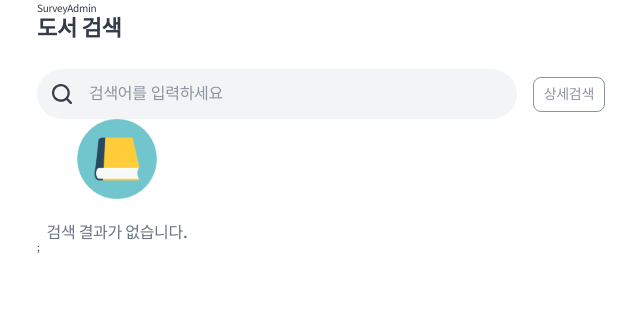
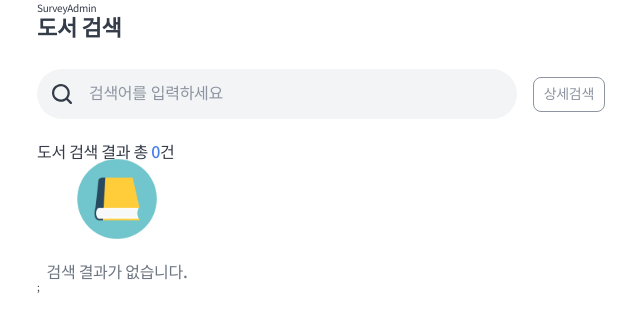
Before and after one commit to sggonee/cdri-books-seunggongwon, a React (Vite) app: page /search in a window 1280 px wide. Shown: the top 330 px of the page, without its empty margins (123-763 px from the left). Built offline with nearby package versions, Linux system fonts and the light colour scheme.

Commit message:
add search summary component

```diff
--- /dev/null
+++ b/src/components/template/search/Summary.module.css
@@ -0,0 +1,7 @@
+.container {
+  margin-top: var(--spacing-lg);
+
+  span {
+    color: var(--color-primary);
+  }
+}
--- /dev/null
+++ b/src/components/template/search/Summary.tsx
@@ -0,0 +1,16 @@
+import clsx from 'clsx';
+import styles from './Summary.module.css';
+
+interface Props {
+  count: number;
+}
+
+const Summary = ({ count }: Props) => {
+  return (
+    <p className={clsx(styles.container, 'text-md')}>
+      도서 검색 결과 총 <span>{count}</span>건
+    </p>
+  );
+};
+
+export default Summary;
--- a/src/css/variable.css
+++ b/src/css/variable.css
@@ -11,7 +11,7 @@
 
   --spacing-sm: 1rem;
   --spacing-md: 1.6rem;
-  --spacing-lg: 3.2rem;
+  --spacing-lg: 2.4rem;
 
   --layout-md: 960px;
 
--- a/src/pages/search/index.tsx
+++ b/src/pages/search/index.tsx
@@ -1,11 +1,13 @@
 import Form from '@/components/template/search/Form';
 import SearchNotFound from '@/components/template/search/NotFound';
+import Summary from '@/components/template/search/Summary';
 
 const Search = () => {
   return (
     <section>
       <h2>도서 검색</h2>
       <Form />
+      <Summary count={0} />
       <SearchNotFound />;
     </section>
   );
```
